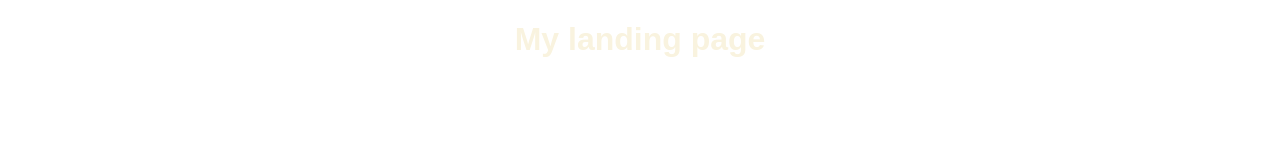
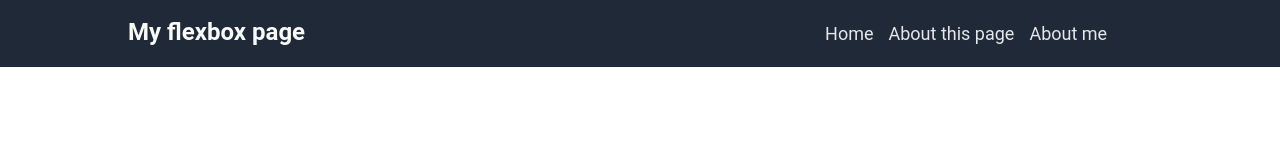
Before and after one commit to coolrunner1/landing-page, a plain HTML site: page index.html in a window 1280 px wide. Drawn offline with Linux system fonts and the light colour scheme.

Commit message:
added a header

```diff
--- a/index.html
+++ b/index.html
@@ -1,6 +1,6 @@
 <!DOCTYPE html>
 <html lang="en">
-    <head>
+   <head>
         <meta charset="UTF-8">
         <meta name="keywords" content="HTML, CSS, JavaScript">
         <meta name="author" content="Me">
@@ -9,9 +9,14 @@
         <link rel="stylesheet" href="./styles.css">
     </head>
     <body>
-        <h1 id="title">My landing page</h1>
-        <div id="mainbox">
 
+        <div id="header">
+            <div class="hero-header">My flexbox page</div>
+            <div class="small-items">
+            <div class="hero-secondary">Home</div>
+            <div class="hero-secondary">About this page</div>
+            <div class="hero-secondary">About me</div>
+            </div>
         </div>
     </body>
 </html>
--- a/styles.css
+++ b/styles.css
@@ -2,7 +2,52 @@
   text-align: center;
   font-family: arial, bold;
   color: rgb(249, 243, 223);
+
 }
+body {
+	padding: 0;
+	margin: 0;
+	font-family: roboto;
+}
+#header, #footer {
+	background-color: #1f2937;
+	color: #f9faf8;
+}
+
+#header {
+	display: flex;
+	padding: 18px;
+	padding-right: 10%;
+	padding-left: 10%;
+	margin: 0;
+	border: 0;
+	gap: 8px;
+}
+
+.hero-header {
+	font-weight: bolder;
+	font-size: 24px;
+}
+
+.hero-secondary {
+	font-size: 18px;
+	color: #e5e7eb;
+}
+
+.small-items {
+	display: flex;
+	flex-direction: row;
+	gap: 15px;
+	padding: 5px;
+	padding-left: 50%;
+	padding-right: 0;
+}
+
+.hero {
+	font-family: extra-bold;
+	font-size: 48px;
+}
+
 /*body {
   background: url("https://images.pexels.com/photos/1118873/pexels-photo-1118873.jpeg");
   background-repeat: no-repeat;
```
